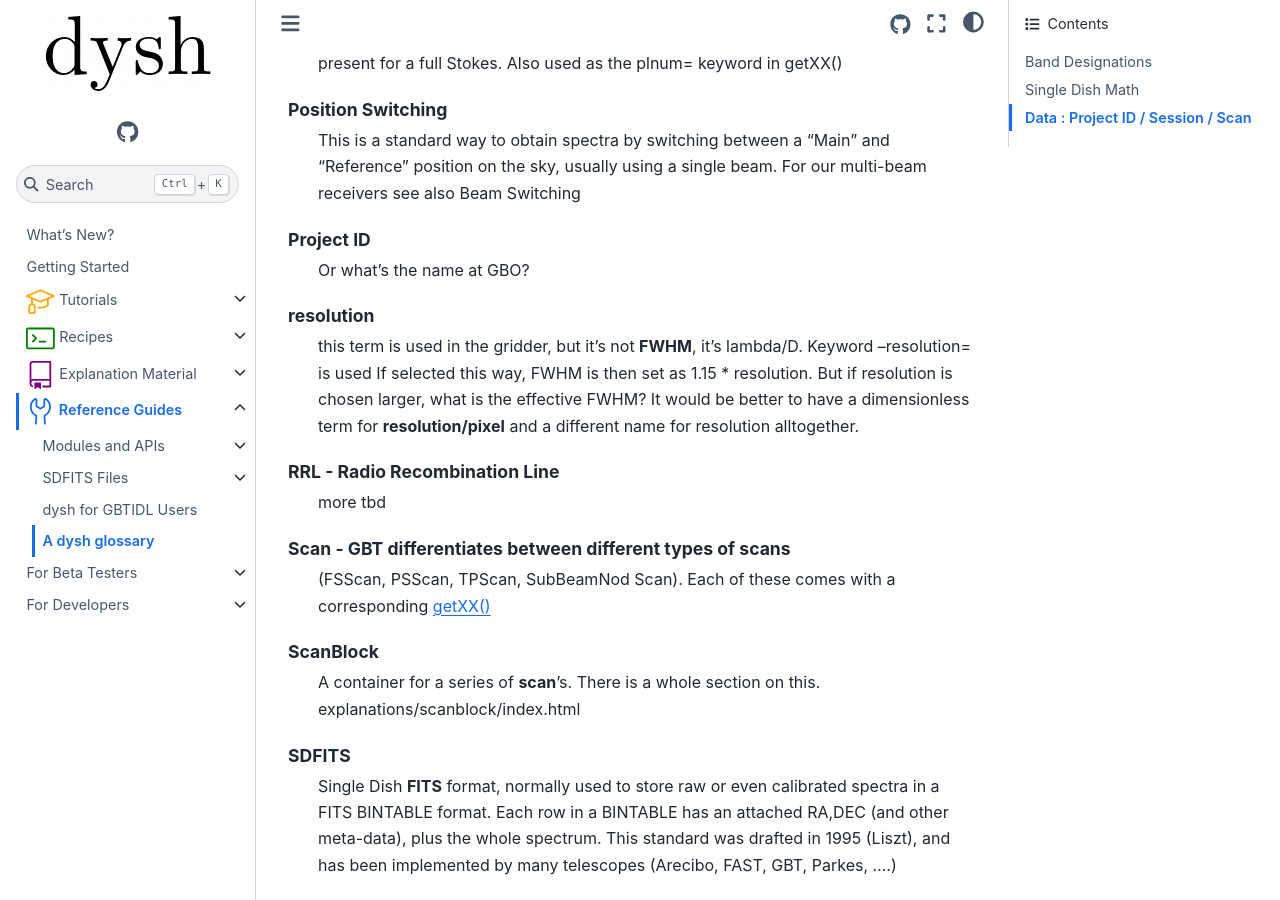
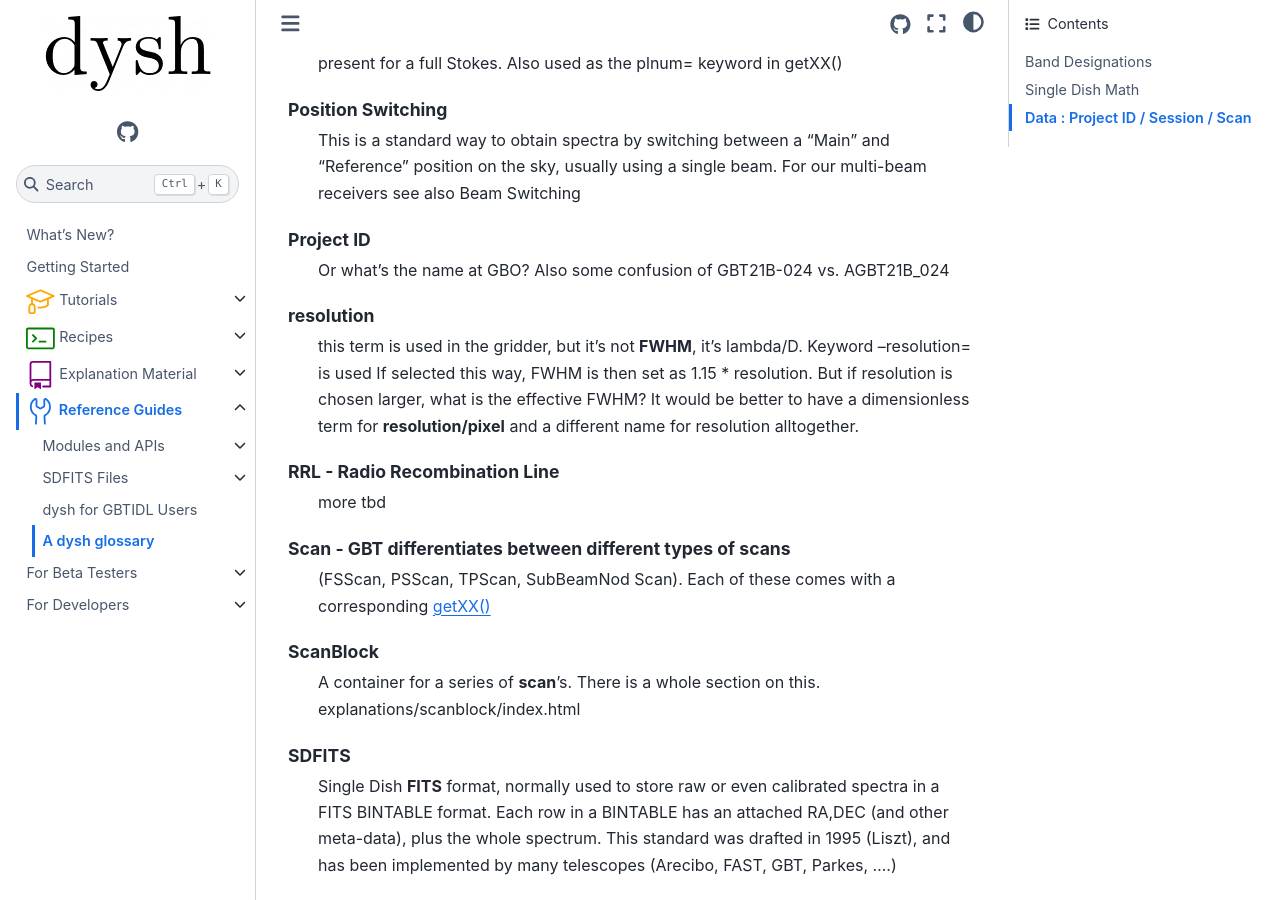
Before and after one commit to GreenBankObservatory/dysh, a Sphinx documentation site: the page built from docs/source/reference/glossary.rst, in a window 1280 px wide and 900 px high, scrolled down 2841 px. Built offline with Sphinx 7.4.7 and the Sphinx Book theme 1.1.4, drawn with Linux system fonts in a browser that asks for light colours; pages that are not in the unit, such as notebooks, are missing from menus; some of the changed text lies outside the part shown.

Commit message:
note a confision of - and _ in project name ?

```diff
--- a/docs/source/reference/glossary.rst
+++ b/docs/source/reference/glossary.rst
@@ -136,7 +136,7 @@ A dysh glossary
       multi-beam receivers see also Beam Switching
 
     Project ID
-      Or what's the name at GBO?
+      Or what's the name at GBO? Also some confusion of GBT21B-024 vs. AGBT21B_024
 
     resolution
       this term is used in the gridder, but it's not
@@ -280,3 +280,6 @@ with these are stored under **$SDFITS_DATA**, e.g. for session 5 of the example
 in **$SDFITS_DATA/AGBT21B_024_05/**.   At GBO  SDFITS_DATA=/home/sdfits, but outside
 of GBO this will be user defined. Another default is **$DYSH_DATA/sdfits**, if
 **DYSH_DATA** is used.
+
+confusion?  a project was named "GBT21B-024", though labeled "AGBT21B_024" as the
+filename prefix for gbtidl/dysh.
```
